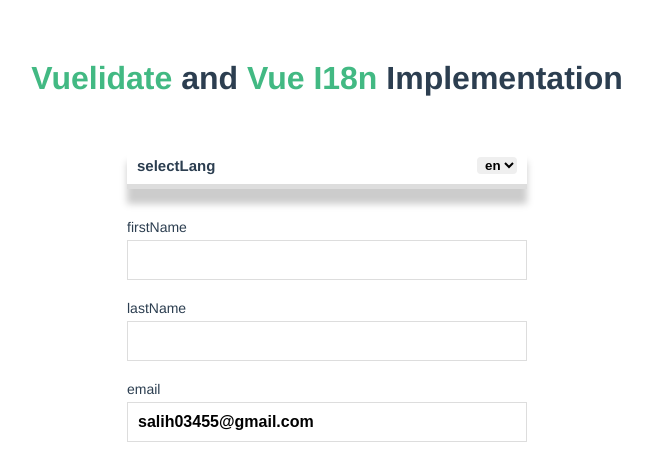
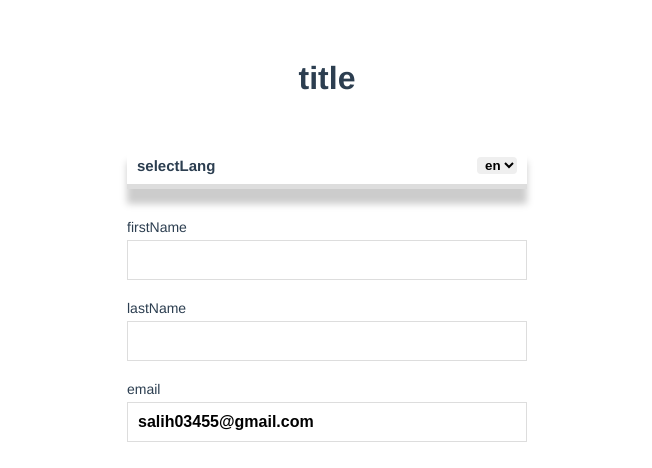
Before and after one commit to salih03455/Vuelidate-and-VueI18n-Example, a Vue app: page / in a window 1280 px wide. Shown: the top 468 px of the page, without its empty margins (313-965 px from the left). Built offline with nearby package versions, Linux system fonts and the light colour scheme.

Commit message:
html iceren metnin cevirisini slot kullanimi ile uyguladim

```diff
--- a/src/components/Header.vue
+++ b/src/components/Header.vue
@@ -1,6 +1,13 @@
 <template>
   <header>
-    <h1><a href="https://vuelidate-next.netlify.app/" target="_blank">Vuelidate</a> and <a href="https://vue-i18n.intlify.dev/" target="_blank">Vue I18n</a> Implementation</h1>
+    <i18n-t keypath="title" tag="h1">
+      <template #vuelidate>
+        <a href="https://vuelidate-next.netlify.app/" target="_blank">Vuelidate</a>
+      </template>
+      <template #vuei18n>
+        <a href="https://vue-i18n.intlify.dev/" target="_blank">Vue I18n</a>
+      </template>
+    </i18n-t>
     <p></p>
   </header>
 </template>
--- a/src/locales/en.json
+++ b/src/locales/en.json
@@ -4,7 +4,7 @@
   "lastName": "Last Name",
   "email": "Email",
   "selectLang": "Select Language",
-  "title": "",
+  "title": "{vuelidate} and {vuei18n} Implementation",
   "validation": {
     "email": "of course set mail camel",
     "required": "this area is required!",
--- a/src/locales/tr.json
+++ b/src/locales/tr.json
@@ -4,7 +4,7 @@
   "lastName": "Soyisim",
   "email": "Eposta",
   "selectLang": "Dili Seç",
-  "title": "",
+  "title": "{vuelidate} ve {vuei18n} Uygulaması",
   "validation": {
     "email": "mail gir deve oglu deve",
     "required": "bu alan zorunludur!",
```
